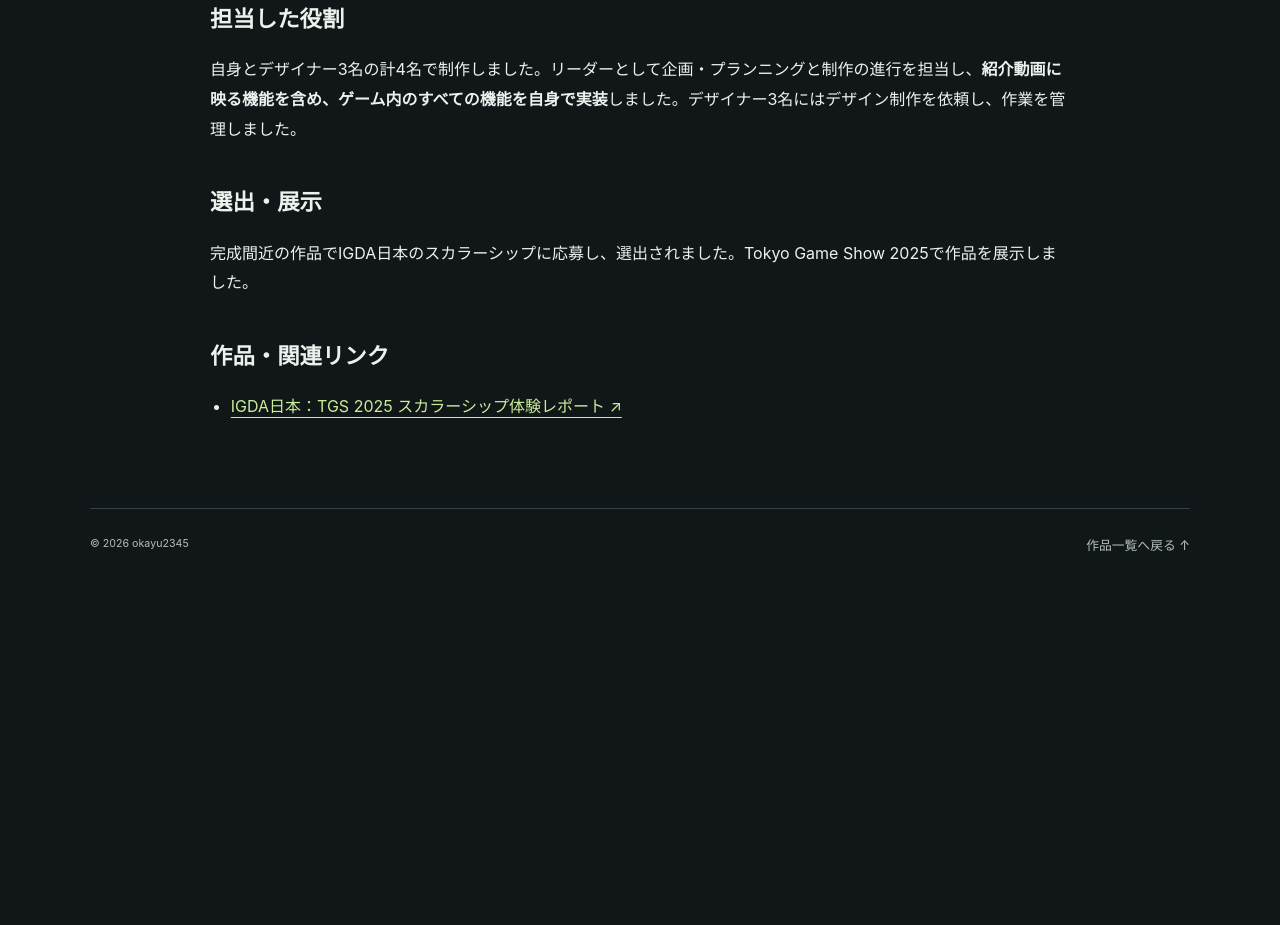
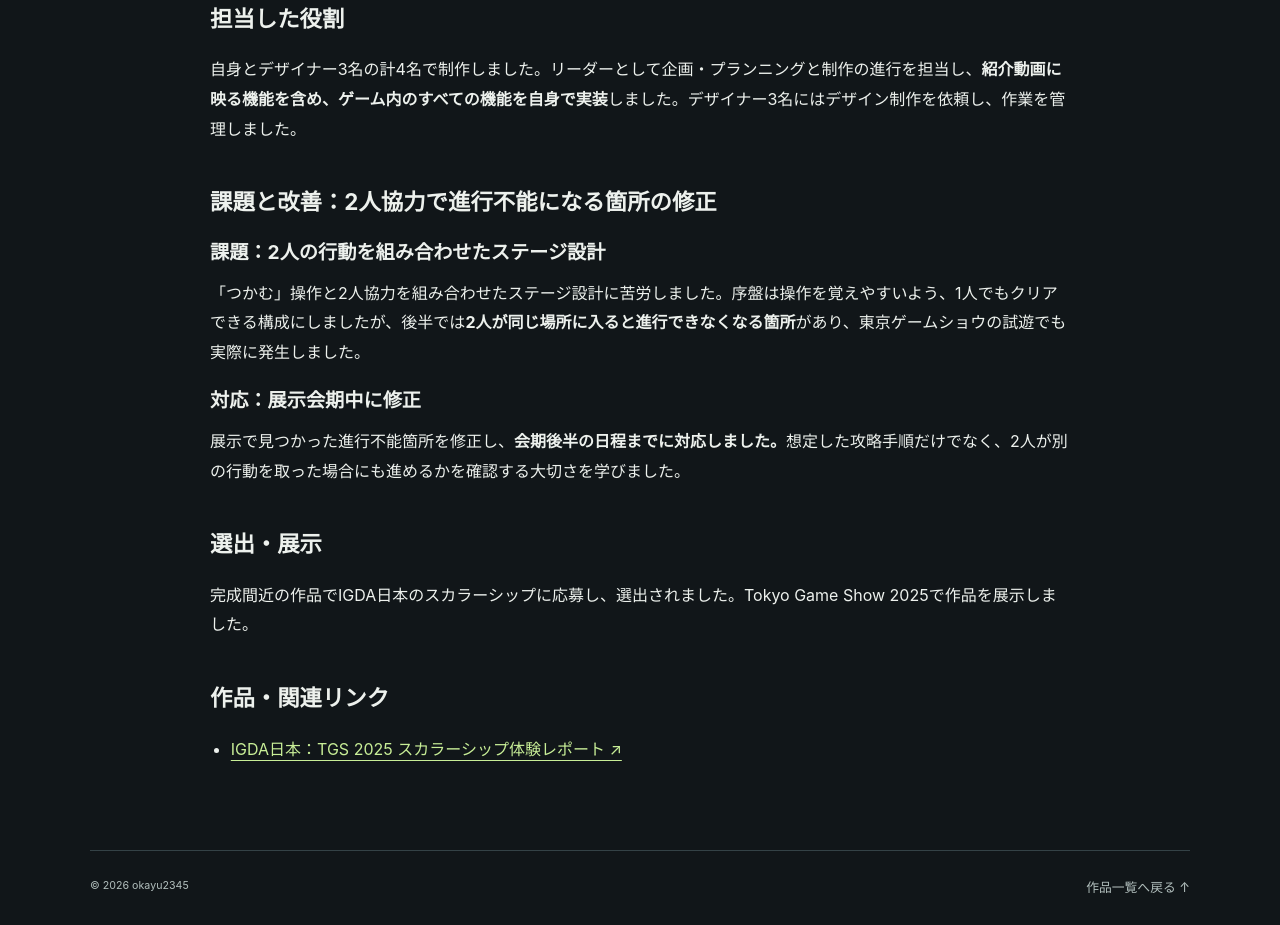
Before and after one commit to okayu2345/okayu2345.github.io, a plain HTML site: page projects/handinhand.html in a window 1280 px wide. Shown: the part 1745-2670 px from the top of the page. Before the commit the page ends 2328 px from the top, so only its background shows below. Drawn offline with Linux system fonts and the light colour scheme.

Commit message:
Describe HandinHand stage issues fixed during TGS

```diff
--- a/projects/handinhand.html
+++ b/projects/handinhand.html
@@ -35,6 +35,13 @@
       </dl></section>
     <section class="detail-section" aria-labelledby="section-0"><h2 id="section-0">ゲームの特徴</h2><p>物をつかむアクションをテーマにした、2人協力型の2Dアクションゲームです。2人で協力しながら、ステージに用意された仕掛けを攻略していきます。</p></section>
     <section class="detail-section" aria-labelledby="section-1"><h2 id="section-1">担当した役割</h2><p>自身とデザイナー3名の計4名で制作しました。リーダーとして企画・プランニングと制作の進行を担当し、<strong>紹介動画に映る機能を含め、ゲーム内のすべての機能を自身で実装</strong>しました。デザイナー3名にはデザイン制作を依頼し、作業を管理しました。</p></section>
+    <section class="detail-section" aria-labelledby="stage-improvement">
+      <h2 id="stage-improvement">課題と改善：2人協力で進行不能になる箇所の修正</h2>
+      <h3>課題：2人の行動を組み合わせたステージ設計</h3>
+      <p>「つかむ」操作と2人協力を組み合わせたステージ設計に苦労しました。序盤は操作を覚えやすいよう、1人でもクリアできる構成にしましたが、後半では<strong>2人が同じ場所に入ると進行できなくなる箇所</strong>があり、東京ゲームショウの試遊でも実際に発生しました。</p>
+      <h3>対応：展示会期中に修正</h3>
+      <p>展示で見つかった進行不能箇所を修正し、<strong>会期後半の日程までに対応しました。</strong>想定した攻略手順だけでなく、2人が別の行動を取った場合にも進めるかを確認する大切さを学びました。</p>
+    </section>
     <section class="detail-section" aria-labelledby="section-2"><h2 id="section-2">選出・展示</h2><p>完成間近の作品でIGDA日本のスカラーシップに応募し、選出されました。Tokyo Game Show 2025で作品を展示しました。</p></section>
     <section class="detail-section" aria-labelledby="links-title"><h2 id="links-title">作品・関連リンク</h2><ul class="project-links"><li><a class="text-link" href="https://www.igda.jp/2025/10/10/15846/">IGDA日本：TGS 2025 スカラーシップ体験レポート ↗</a></li></ul></section>
   </main>
```
